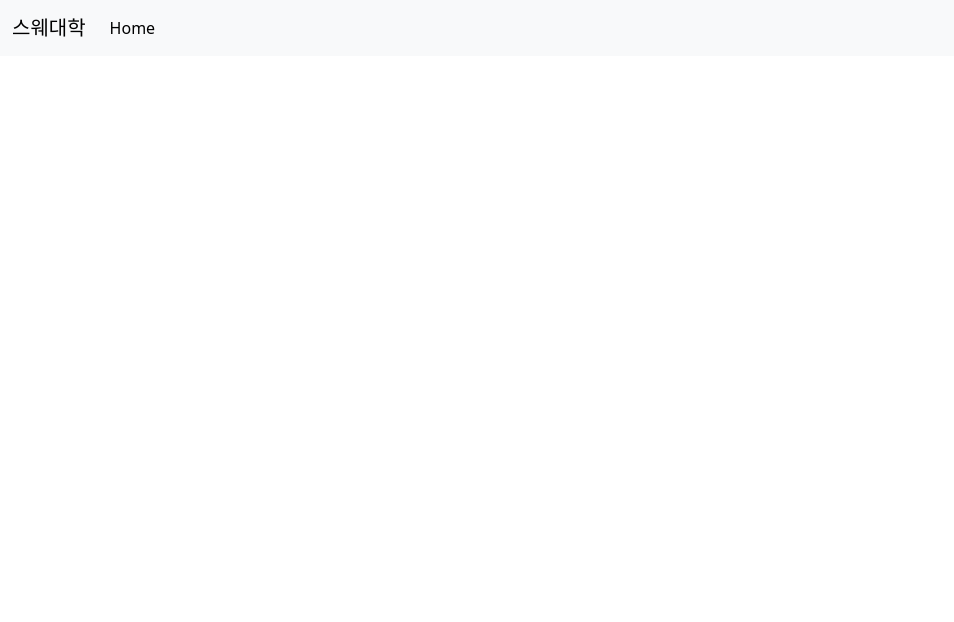
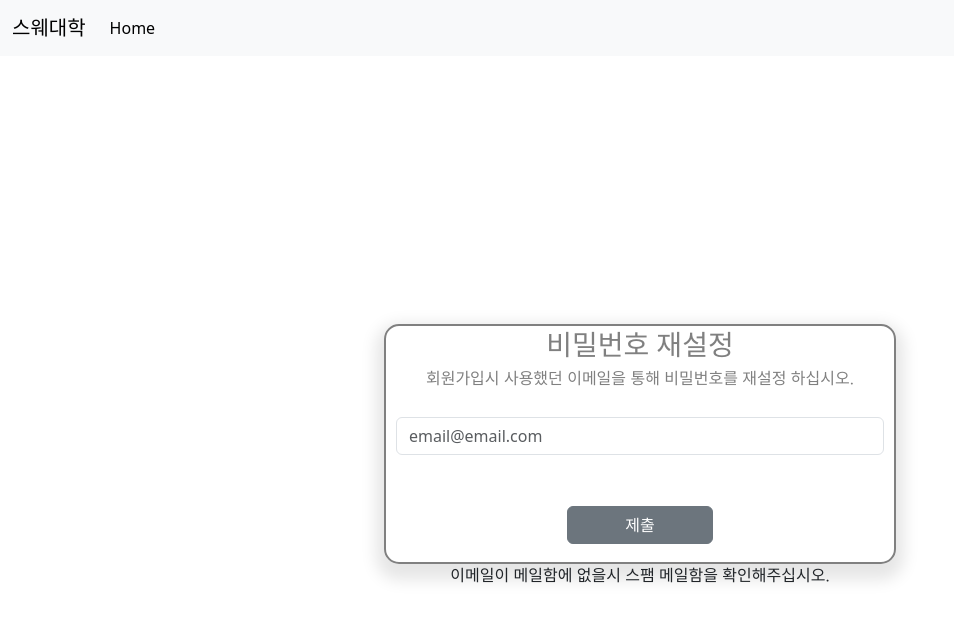
Before and after one commit to david0521/swedenUni, a Vue app in the folder swediversity/: page /email-verify in a window 1280 px wide. Before the commit this address had no page. Shown: the top 622 px of the page, without its empty margins (0-954 px from the left). Built offline with nearby package versions, Linux system fonts and the light colour scheme; a web font is replaced by a local one.

Commit message:
#27 Password Changes  This commit will create a page to change the password of a user.

```diff
--- a/swediversity/src/router/index.js
+++ b/swediversity/src/router/index.js
@@ -11,6 +11,8 @@ import Transportation from '../views/CityInfo/Transportation.vue'
 import Login from '../views/authentication/Login.vue'
 import Register from '../views/authentication/Register.vue'
 import Consent from '../views/authentication/Consent.vue'
+import EmailVerification from '../views/authentication/EmailVerification.vue'
+import CodeVerification from '../views/authentication/CodeVerification.vue'
 
 
 const router = createRouter({
@@ -35,6 +37,16 @@ const router = createRouter({
             path: '/consent',
             name: 'Consent',
             component: Consent
+        },
+        {
+            path: '/email-verify',
+            name: 'Email Verify',
+            component: EmailVerification
+        },
+        {
+            path: '/email-verify/code/:token',
+            name: 'Code Verify',
+            component: CodeVerification
         },
         {
             path: '/admin',
--- /dev/null
+++ b/swediversity/src/views/authentication/CodeVerification.vue
@@ -0,0 +1,127 @@
+<template>
+    <div>
+         <div class="outer-layer">
+             <div class="outer-box">
+                <div class="password-welcome">
+                    <h3 class="main-font">새로운 비밀번호</h3>
+                    <h6 class="caption-font">새로운 비밀번호를 입력해주십시오.</h6>
+                </div>
+                <div class="password-form">
+                    <div class="mb-3">
+                        <input type="password" class="form-control" id="emailInput" placeholder="비밀번호" v-model="password">
+                    </div>
+                </div>
+                <div v-if="successMessage" class="error-message">
+                    <p>{{ successMessage }}</p>
+                </div>
+                <div v-if="errorMessage" class="error-message">
+                    <p>{{ errorMessage }}</p>
+                </div>
+                <div class="submit-button">
+                    <button type="button" class="btn btn-secondary" style="width: 30%" @click="submit">제출</button>
+                </div>
+             </div>
+         </div>
+    </div>
+ </template>
+
+ <style scoped>
+ .outer-layer {
+     display: flex;
+     flex-direction: column;
+     justify-content: center;
+     align-items: center;
+     height: 100vh;
+     margin: 0;
+ }
+
+ .outer-box {
+     width: 40%;
+     height: 30%;
+     padding: 10px;
+     display: flex;
+     flex-direction: column;
+     border: 2px solid gray;
+     margin: 0;
+     border-radius: 15px;
+     color: gray;
+     box-shadow: 0 8px 16px 8px rgba(0, 0, 0, 0.1);
+ }
+
+ .password-welcome {
+    height: 25%;
+    display: flex;
+    flex-direction: column;
+    align-items: center;
+    justify-content: center;
+ }
+
+ .password-form {
+    height: 50%;
+    align-content: center;
+ }
+
+ .error-message {
+    align-items: center;
+    justify-content: center;
+    display: flex;
+    -webkit-animation: fadein 2s linear forwards;
+    animation: fadein 2s linear forwards;
+    opacity: 0;
+ }
+
+ @-webkit-keyframes fadein {
+  0% { opacity: 0; }
+  100% { opacity: 1; }
+ }
+
+ @keyframes fadein {
+  0% { opacity: 0; }
+  100% { opacity: 1; }
+ }
+
+ .submit-button {
+    height: 25%;
+    display: flex;
+    align-items: center;
+    justify-content: center;
+ }
+
+ </style>
+
+ <script>
+ import axios from 'axios';
+
+ export default {
+    data() {
+        return {
+            password: '',
+            successMessage: '',
+            errorMessage: ''
+        };
+    },
+    methods: {
+        async submit() {
+            try {
+                const resetToken = this.$route.params.token;
+                console.log(resetToken)
+                const response = await axios.post('http://localhost:3000/api/users/resetPassword', {
+                    newPassword: this.password,
+                    token: resetToken
+                });
+
+                this.successMessage = response.data.message
+
+                console.log('Password change successful', response.data);
+                this.errorMessage = '';
+
+                this.$router.push('/login')
+            } catch (err) {
+                console.error('Password change failed', err)
+                this.errorMessage = err.response.data.error
+            }
+        }
+    }
+ }
+
+ </script>
--- /dev/null
+++ b/swediversity/src/views/authentication/EmailVerification.vue
@@ -0,0 +1,126 @@
+<template>
+    <div>
+         <div class="outer-layer">
+             <div class="outer-box">
+                <div class="password-welcome">
+                    <h3 class="main-font">비밀번호 재설정</h3>
+                    <h6 class="caption-font">회원가입시 사용했던 이메일을 통해 비밀번호를 재설정 하십시오.</h6>
+                </div>
+                <div class="password-form">
+                    <div class="mb-3">
+                        <input type="email" class="form-control" id="emailInput" placeholder="email@email.com" v-model="email">
+                    </div>
+                </div>
+                <div v-if="successMessage" class="error-message">
+                    <p>{{ successMessage }}</p>
+                </div>
+                <div v-if="errorMessage" class="message error-message">
+                    <p>{{ errorMessage }}</p>
+                </div>
+                <div class="submit-button">
+                    <button type="button" class="btn btn-secondary" style="width: 30%" @click="submit">제출</button>
+                </div>
+             </div>
+             <div class="caption-font">
+                이메일이 메일함에 없을시 스팸 메일함을 확인해주십시오.
+             </div>
+         </div>
+    </div>
+ </template>
+
+ <style scoped>
+ .outer-layer {
+     display: flex;
+     flex-direction: column;
+     justify-content: center;
+     align-items: center;
+     height: 100vh;
+     margin: 0;
+ }
+
+ .outer-box {
+     width: 40%;
+     height: 30%;
+     padding: 10px;
+     display: flex;
+     flex-direction: column;
+     border: 2px solid gray;
+     margin: 0;
+     border-radius: 15px;
+     color: gray;
+     box-shadow: 0 8px 16px 8px rgba(0, 0, 0, 0.1);
+ }
+
+ .password-welcome {
+    height: 25%;
+    display: flex;
+    flex-direction: column;
+    align-items: center;
+    justify-content: center;
+ }
+
+ .password-form {
+    height: 50%;
+    align-content: center;
+ }
+
+ .error-message {
+    align-items: center;
+    justify-content: center;
+    display: flex;
+    -webkit-animation: fadein 2s linear forwards;
+    animation: fadein 2s linear forwards;
+    opacity: 0;
+ }
+
+ @-webkit-keyframes fadein {
+  0% { opacity: 0; }
+  100% { opacity: 1; }
+ }
+
+ @keyframes fadein {
+  0% { opacity: 0; }
+  100% { opacity: 1; }
+ }
+
+ .submit-button {
+    height: 25%;
+    display: flex;
+    align-items: center;
+    justify-content: center;
+ }
+
+ </style>
+
+ <script>
+ import axios from 'axios';
+
+ export default {
+    data() {
+        return {
+            email: '',
+            successMessage: '',
+            errorMessage: ''
+        };
+    },
+    methods: {
+        async submit() {
+            try {
+                const response = await axios.post('http://localhost:3000/api/users/resetPassword/emailRequest', {
+                    email: this.email
+                });
+
+                this.successMessage = response.data.message
+
+                console.log('Login successful', response.data);
+                this.errorMessage = '';
+
+            } catch (err) {
+                console.error('Login failed', err)
+                this.errorMessage = err.response.data.error
+            }
+        }
+    }
+ }
+
+ </script>
```
